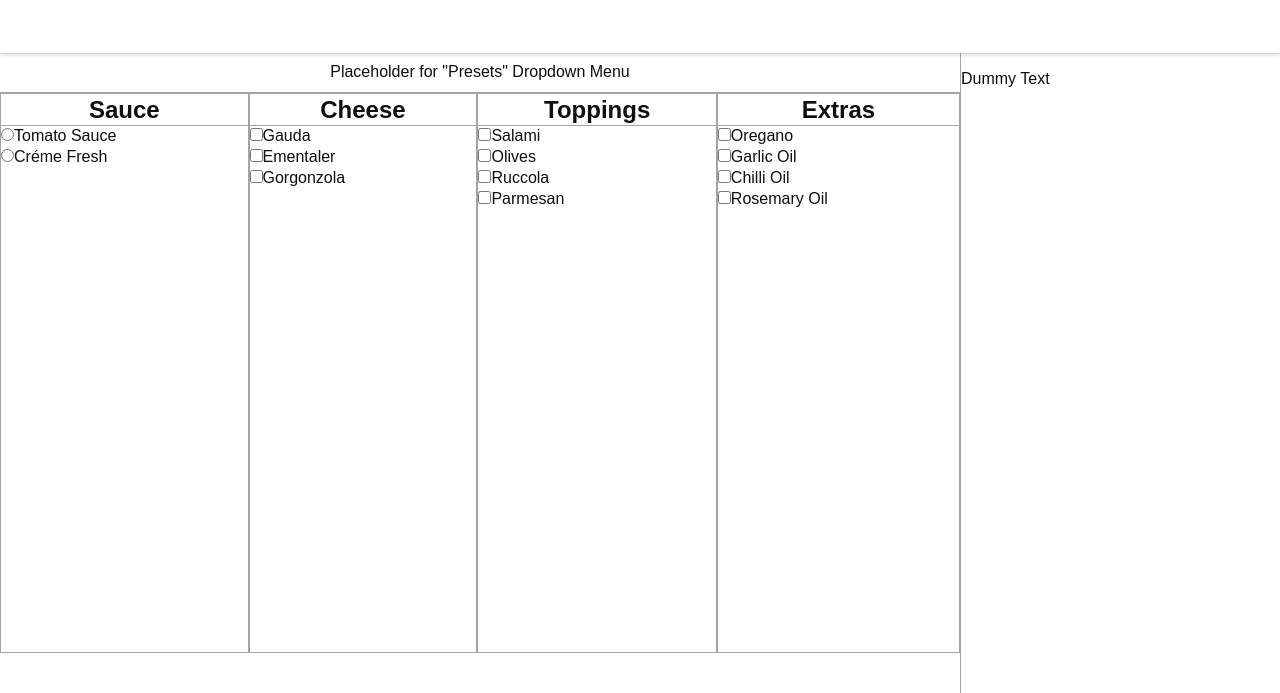
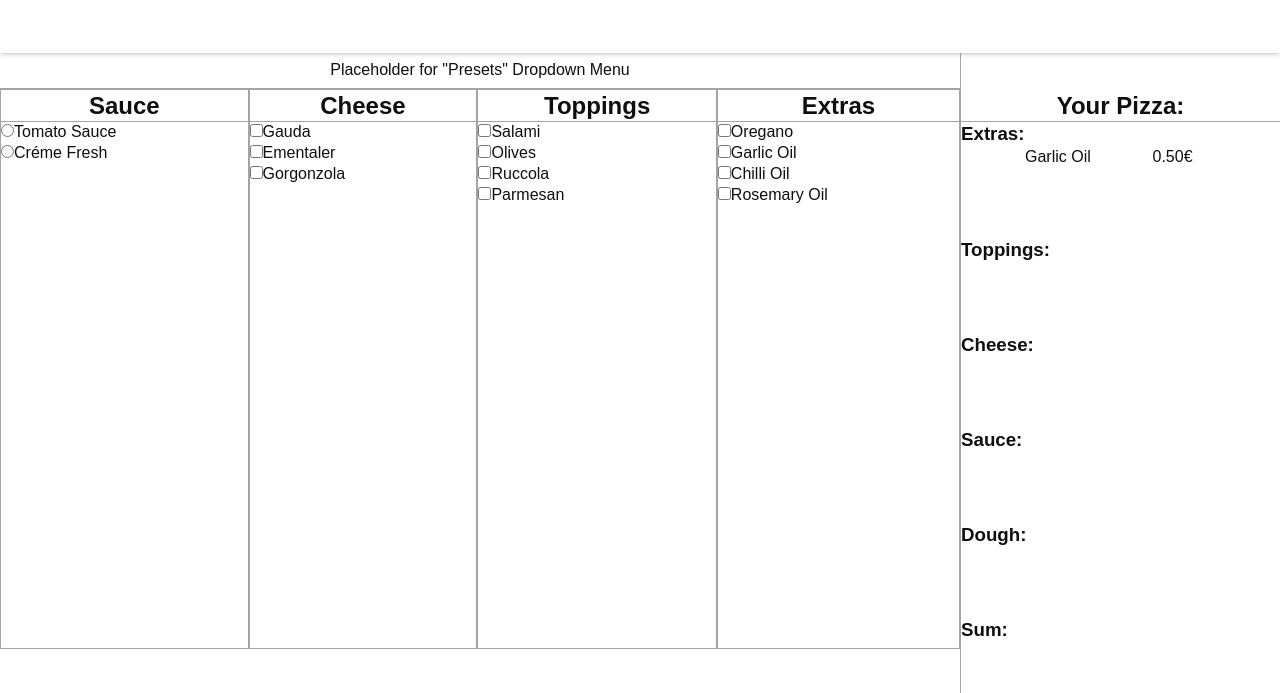
Before and after one commit to SimonSchoetz/pizza-backend-challenge, a plain HTML site: page index.html in a window 1280 px wide. Shown: the part 107-800 px from the top of the page. Drawn offline with Linux system fonts and the light colour scheme; a web font is replaced by a local one.

Commit message:
Finish basic html and css

```diff
--- a/index.html
+++ b/index.html
@@ -68,9 +68,38 @@
             </div>
         </section>
         <section id="final-list">
-            <p>
-                Dummy Text
-            </p>
+            <h2>Your Pizza:</h2>
+            <div id="final-table">
+                <div>
+                    <h3>Extras:</h3>
+                    <ul id="target-extras">
+                        <!-- Just for testing purposes -->
+                        <li>Garlic Oil</li>
+                        <li>0.50€</li>
+                        <!-- Just for testing purposes -->
+                    </ul>
+                </div>
+                <div>
+                    <h3>Toppings:</h3>
+                    <ul id="target-toppings"></ul>
+                </div>
+                <div>
+                    <h3>Cheese:</h3>
+                    <ul id="target-cheese"></ul>
+                </div>
+                <div>
+                    <h3>Sauce:</h3>
+                    <div id="target-sauce"></div>
+                </div>
+                <div>
+                    <h3>Dough:</h3>
+                    <div id="target-dough"></div>
+                </div>
+                <div>
+                    <h3>Sum:</h3>
+                    <div id="target-sum"></div>
+                </div>
+            </div>
         </section>
 
 
--- a/style.css
+++ b/style.css
@@ -34,6 +34,7 @@ a:active {
 header {
     position: fixed center;
     height: 20vh;
+    min-height: 100px;
     text-align: center;
     border-bottom: 0px black solid;
     box-shadow: 0px 0px 5px rgba(50, 50, 50, 0.442);
@@ -67,7 +68,7 @@ h2 {
 }
 
 #presets {
-    height: 5vh;
+    height: 36px;
     display: flex;
     border-bottom: 1px solid rgba(50, 50, 50, 0.442);
     justify-content: center;
@@ -100,7 +101,31 @@ h2 {
 /*********
 RIGHT SECTION
 *********/
+#final-list * {
+    margin: 0;
+    padding: 0;
+}
 #final-list {
+    padding-top: 37px; /*so magic <3*/
     height: 80vh;
     border-left: 1px solid rgba(50, 50, 50, 0.442);
 }
+
+#final-table {
+    height: 65vh;
+    display: flex;
+    flex-flow: column;
+    justify-content: space-between;
+}
+
+#final-list ul {
+
+    margin-left: 5vw;
+    display: flex;
+    flex-flow: wrap;
+}
+
+#final-list ul>li {
+    width: 50%;
+    min-width: fit-content;
+}
```
